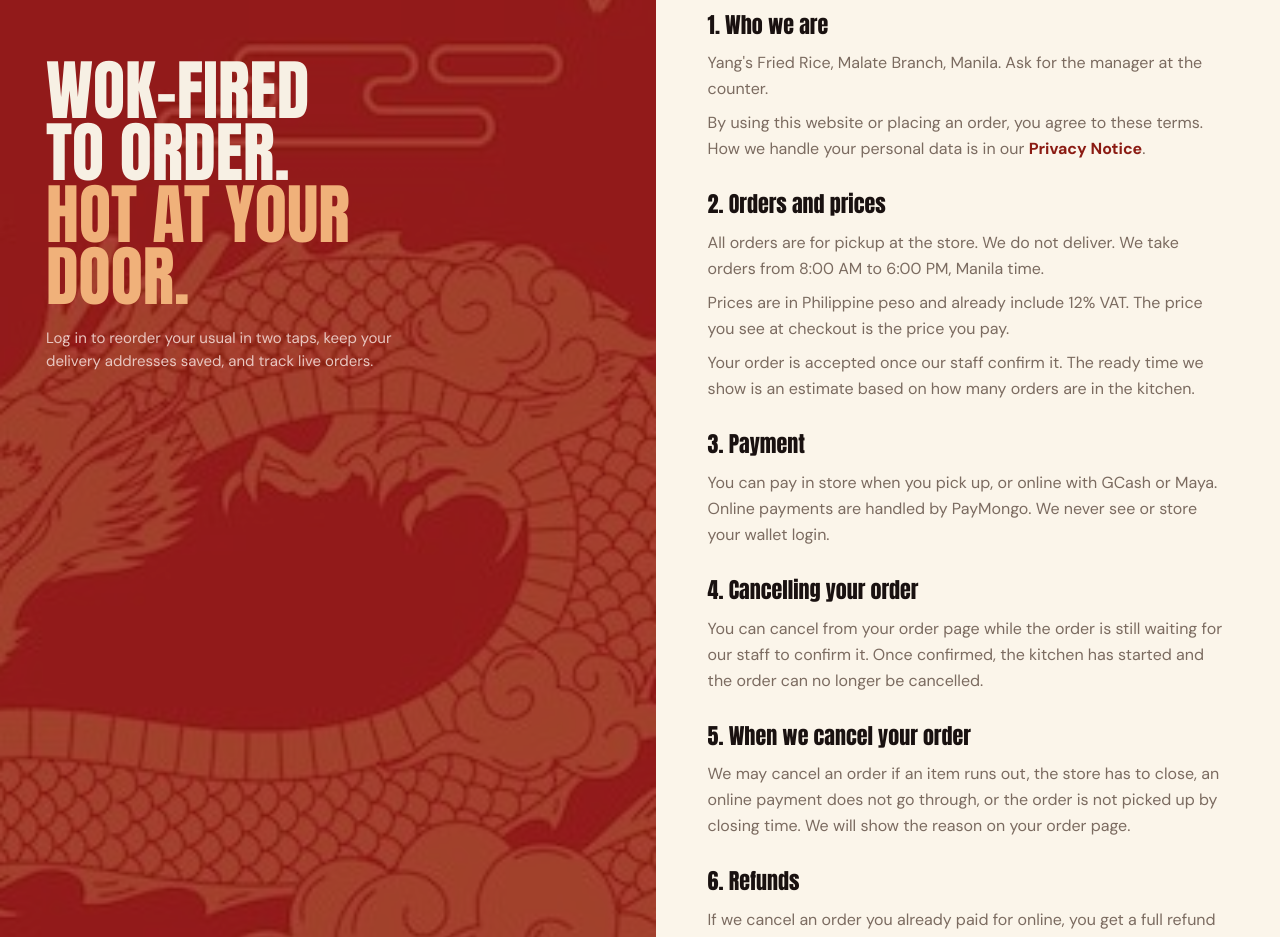
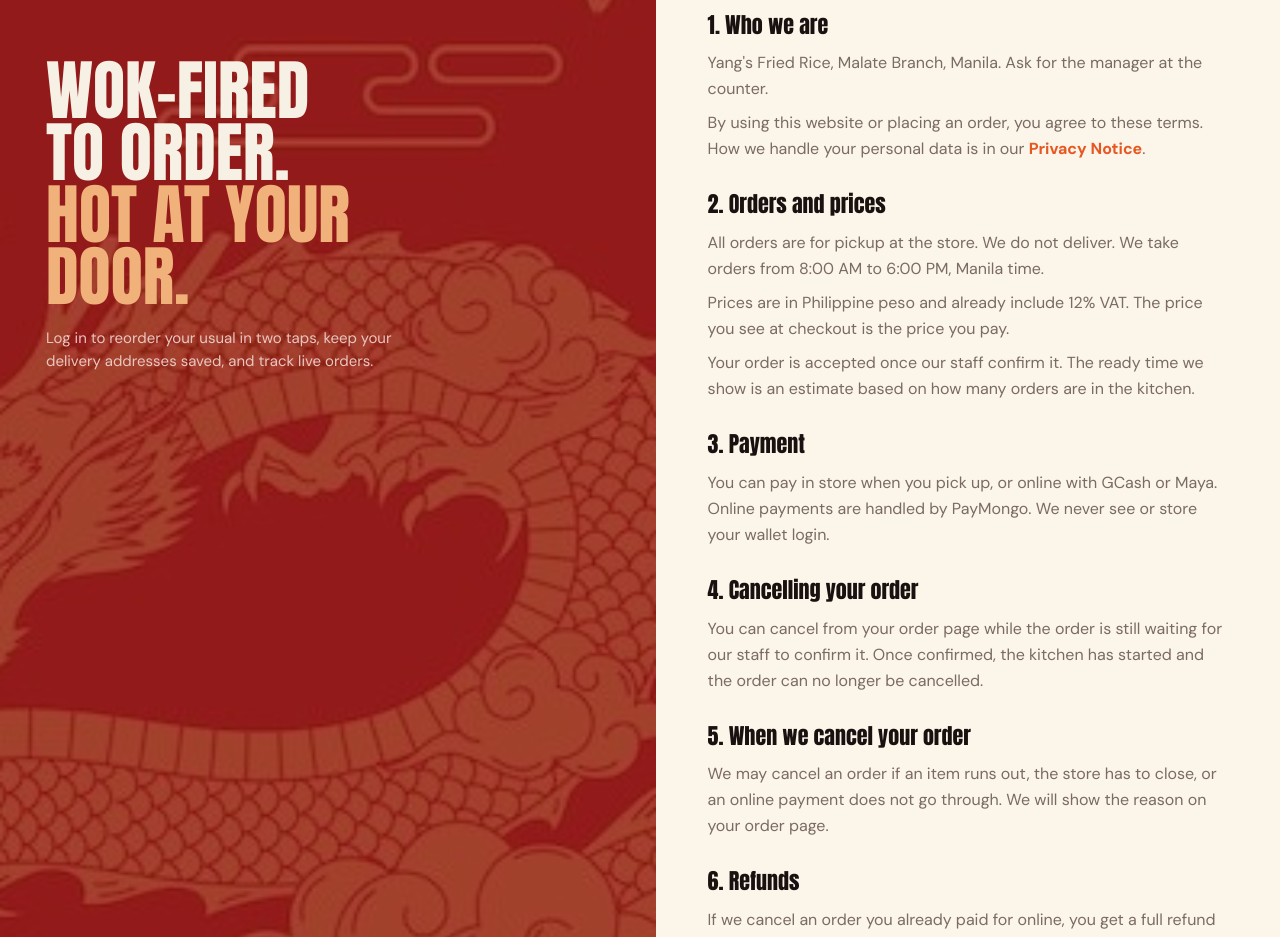
Before and after one commit to KaiserLycan/yangs-fried-rice, a Next.js app: page /terms in a window 1280 px wide. Shown: the part 220-1157 px from the top of the page. Built offline with nearby package versions, Linux system fonts and the light colour scheme.

Commit message:
(fix): review follow-ups for #116
Drop stale NCR text from openapi.json, a test name and limitations.md.
Legal pages use the accent colour token for the title and links. Terms
no longer says unpicked orders are cancelled at closing, since nothing
does that.

```diff
--- a/app/privacy/page.tsx
+++ b/app/privacy/page.tsx
@@ -128,7 +128,7 @@
           You can correct most details yourself on your{" "}
           <Link
             href="/profile"
-            className="font-bold text-primary hover:underline"
+            className="font-bold text-accent hover:underline"
           >
             profile page
           </Link>
--- a/app/terms/page.tsx
+++ b/app/terms/page.tsx
@@ -26,7 +26,7 @@
           How we handle your personal data is in our{" "}
           <Link
             href="/privacy"
-            className="font-bold text-primary hover:underline"
+            className="font-bold text-accent hover:underline"
           >
             Privacy Notice
           </Link>
@@ -67,9 +67,9 @@
 
       <LegalSection title="5. When we cancel your order">
         <p>
-          We may cancel an order if an item runs out, the store has to close, an
-          online payment does not go through, or the order is not picked up by
-          closing time. We will show the reason on your order page.
+          We may cancel an order if an item runs out, the store has to close, or
+          an online payment does not go through. We will show the reason on your
+          order page.
         </p>
       </LegalSection>
 
--- a/components/legal/legal-page.tsx
+++ b/components/legal/legal-page.tsx
@@ -27,12 +27,12 @@
         <div className="flex flex-col gap-[14px] rounded-[22px] bg-background p-5 shadow-sm md:gap-[18px] md:rounded-none md:bg-transparent md:p-0 md:shadow-none">
           <Link
             href="/"
-            className="inline-block w-fit text-[14px] font-bold text-[#e8541f] hover:underline"
+            className="inline-block w-fit text-[14px] font-bold text-accent hover:underline"
           >
             &larr; Back
           </Link>
 
-          <h1 className="mt-2 font-display text-[32px] uppercase text-[#e8541f] md:text-[40px]">
+          <h1 className="mt-2 font-display text-[32px] uppercase text-accent md:text-[40px]">
             {title}
           </h1>
           <p className="text-[13px] text-muted-foreground">
```
Also changed, not shown: public/openapi.json, 2 other files (tests, documents, lock files or other folders).
